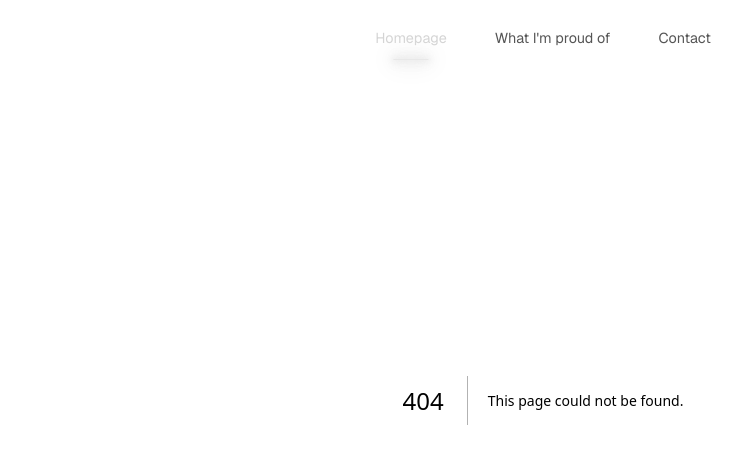
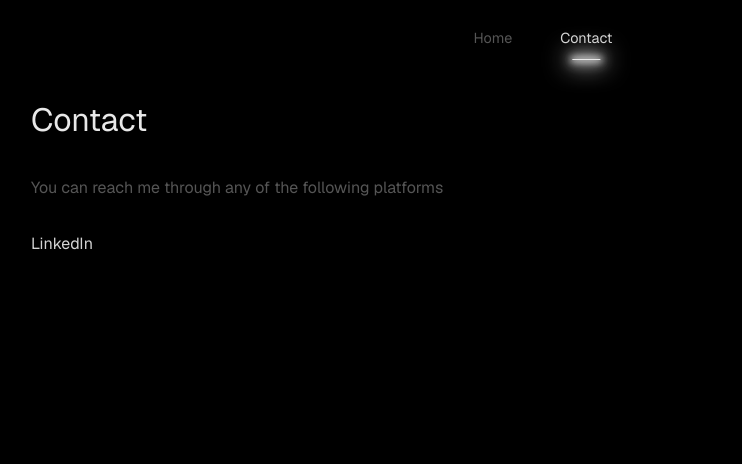
Before and after one commit to SilentSword123456/silentlabwebsite, a Next.js app: page /contact in a window 1280 px wide. Before the commit this address had no page. Shown: the top 464 px of the page, without its empty margins (97-839 px from the left). Built offline with nearby package versions, Linux system fonts and the light colour scheme.

Commit message:
Refactor Navbar for improved routing and add contact page layout

```diff
--- /dev/null
+++ b/app/contact/page.module.css
@@ -0,0 +1,23 @@
+
+.socialsGrid {
+    display: flex;
+    flex-wrap: wrap;
+    gap: 1.5rem;
+}
+
+.contactPage {
+    padding-top: 6rem;
+    padding-left: 10%;
+    display: flex;
+    flex-direction: column;
+    gap: 2rem;
+}
+
+.contactPage h1 {
+    font-size: 2rem;
+    color: var(--accent);
+}
+
+.contactPage p {
+    color: var(--text-dim);
+}
--- /dev/null
+++ b/app/contact/page.tsx
@@ -0,0 +1,17 @@
+import LinkedIn from "@/components/SocialMedia";
+import styles from './page.module.css'
+
+function Page() {
+    return (
+        <main className={styles.contactPage}>
+            <h1>Contact</h1>
+            <p>You can reach me through any of the following platforms</p>
+            <div className={styles.socialsGrid}>
+            <LinkedIn />
+                {/* drop more here */}
+            </div>
+        </main>
+    )
+}
+
+export default Page;
--- a/app/globals.css
+++ b/app/globals.css
@@ -1,9 +1,4 @@
 @import "tailwindcss";
-
-:root {
-    --background: #ffffff;
-    --foreground: #171717;
-}
 
 :root {
     --bg: #000000;
@@ -20,23 +15,10 @@ body {
     color: var(--text);
 }
 
-.tesseract-container {
-    display: flex;
-    justify-content: center;
-    align-items: center;
-    padding-top: 2rem;
-    background: var(--bg);
-}
-
-.tesseract-container canvas {
-    display: block;
-}
-
 .nav-button {
     background: none;
     border: none;
     color: var(--text-dim);
-    font-family: var(--font);
     font-size: 0.9rem;
     cursor: pointer;
     position: relative;
--- /dev/null
+++ b/app/page.module.css
@@ -0,0 +1,11 @@
+.tesseractContainer {
+    display: flex;
+    justify-content: center;
+    align-items: center;
+    padding-top: 2rem;
+    background: var(--bg);
+}
+
+.tesseractContainer canvas {
+    display: block;
+}
--- a/app/page.tsx
+++ b/app/page.tsx
@@ -1,9 +1,10 @@
+import styles from './page.module.css'
 import Tesseract from "@/components/Tesseract";
 
 export default function Home() {
     return (
         <div>
-            <div className={"tesseract-container"}>
+            <div className={styles.tesseractContainer}>
                 <Tesseract/>
             </div>
         </div>
--- a/components/Navbar.tsx
+++ b/components/Navbar.tsx
@@ -1,22 +1,21 @@
-"use client";
+'use client';
 
-import {useState} from "react";
+import Link from "next/link";
+import {usePathname} from "next/navigation";
 
 function Navbar(){
-    const titles = ["Homepage", "What I'm proud of", "Contact"]
-    const [active, setActive] = useState<string>(titles[0])
+    const pathname = usePathname();
 
     return (
         <nav className="navbar">
-            {titles.map((title) => (
-                <button
-                    className={`nav-button ${active === title ? 'active' : ''}`}
-                    key={title}
-                    onClick={() => setActive(title)}
-                >
-                    {title}
-                </button>
-            ))}
+            <Link
+                className={`nav-button ${pathname === '/' ? 'active' : ''}`}
+                href="/"
+            >Home</Link>
+            <Link
+                className={`nav-button ${pathname === '/contact' ? 'active' : ''}`}
+                href="/contact"
+            >Contact</Link>
         </nav>
     )
 }
--- /dev/null
+++ b/components/SocialMedia.tsx
@@ -0,0 +1,10 @@
+
+function LinkedIn(){
+    return (
+        <a href="https://ro.linkedin.com/in/andrei-dumitru-6a1a08363" target="_blank" rel="noopener noreferrer" className="social-card">
+            LinkedIn
+        </a>
+    )
+}
+
+export default LinkedIn;
```
